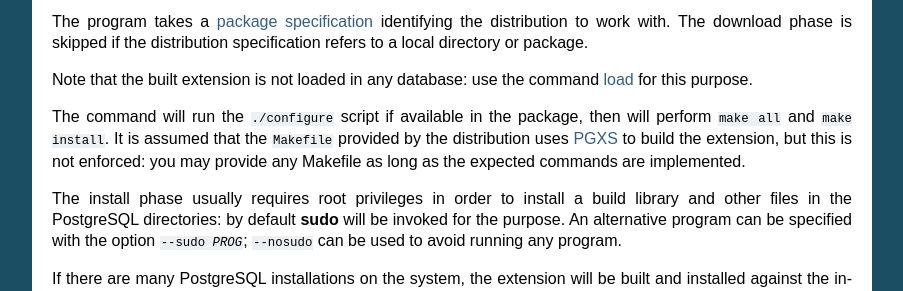
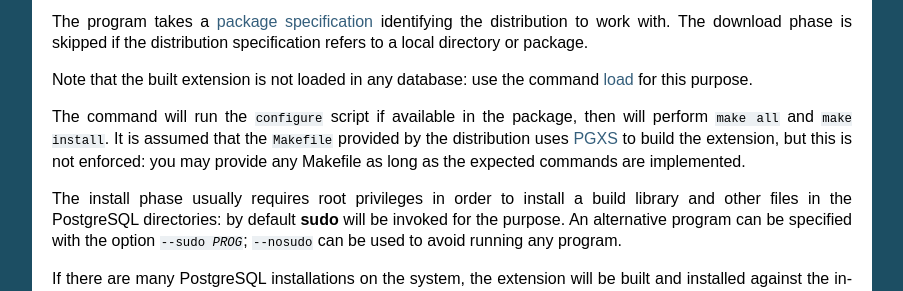
Before and after one commit to pgxn/pgxnclient, a Sphinx documentation site: the page built from docs/usage.rst, in a window 1280 px wide and 900 px high, scrolled down 1084 px. Shown: the part 148-439 px from the top of the window, without its empty margins (198-1101 px from the left). Built offline with Sphinx 7.4.7, drawn with Linux system fonts in a browser that asks for light colours.

```diff
--- a/docs/usage.rst
+++ b/docs/usage.rst
@@ -89,7 +89,7 @@ refers to a local directory or package.
 Note that the built extension is not loaded in any database: use the command
 `load`_ for this purpose.
 
-The command will run the ``./configure`` script if available in the package,
+The command will run the ``configure`` script if available in the package,
 then will perform ``make all`` and ``make install``. It is assumed that the
 ``Makefile`` provided by the distribution uses PGXS_ to build the extension,
 but this is not enforced: you may provide any Makefile as long as the expected
```
